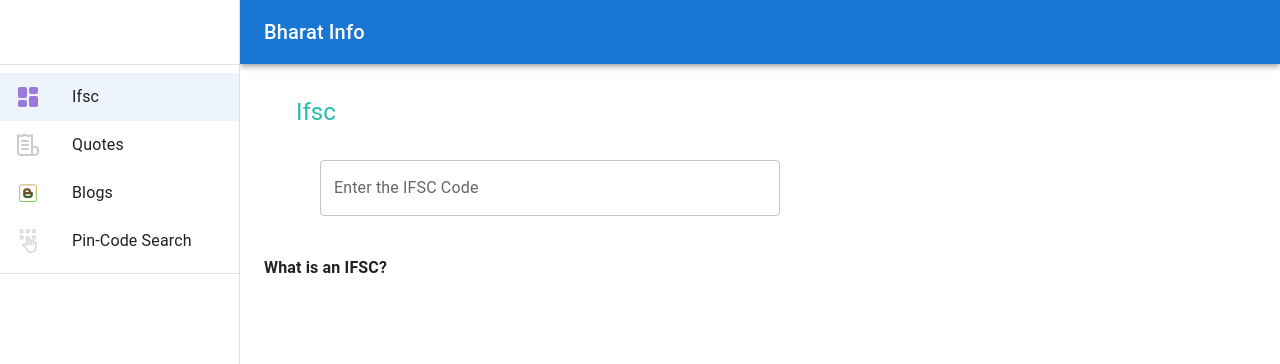
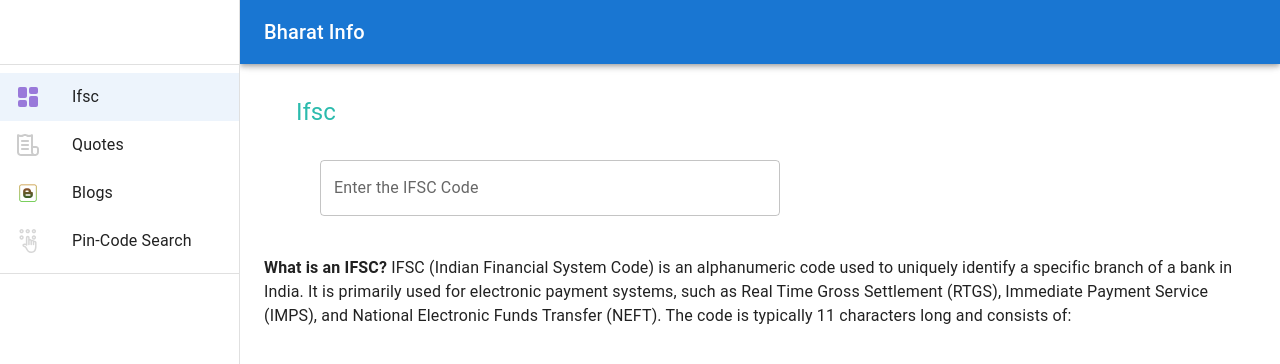
Before and after one commit to theindianprofessor/bharatinfo, a React (Create React App) app: page /#/ifsc in a window 1280 px wide. Shown: the top 364 px of the page. Built offline with nearby package versions, Linux system fonts and the light colour scheme.

Commit message:
added text IFSC ifsc.tsx

```diff
--- a/src/components/ifsc/ifsc.tsx
+++ b/src/components/ifsc/ifsc.tsx
@@ -82,6 +82,9 @@
       {/* grey */
       <p>
       <strong>What is an IFSC? </strong>
+      IFSC (Indian Financial System Code) is an alphanumeric code used to uniquely identify a specific branch of a bank in India. It is primarily used for electronic payment systems, such as Real Time Gross Settlement (RTGS), Immediate Payment Service (IMPS), and National Electronic Funds Transfer (NEFT). The code is typically 11 characters long and consists of:
+
+
       </p>
 
 
```
